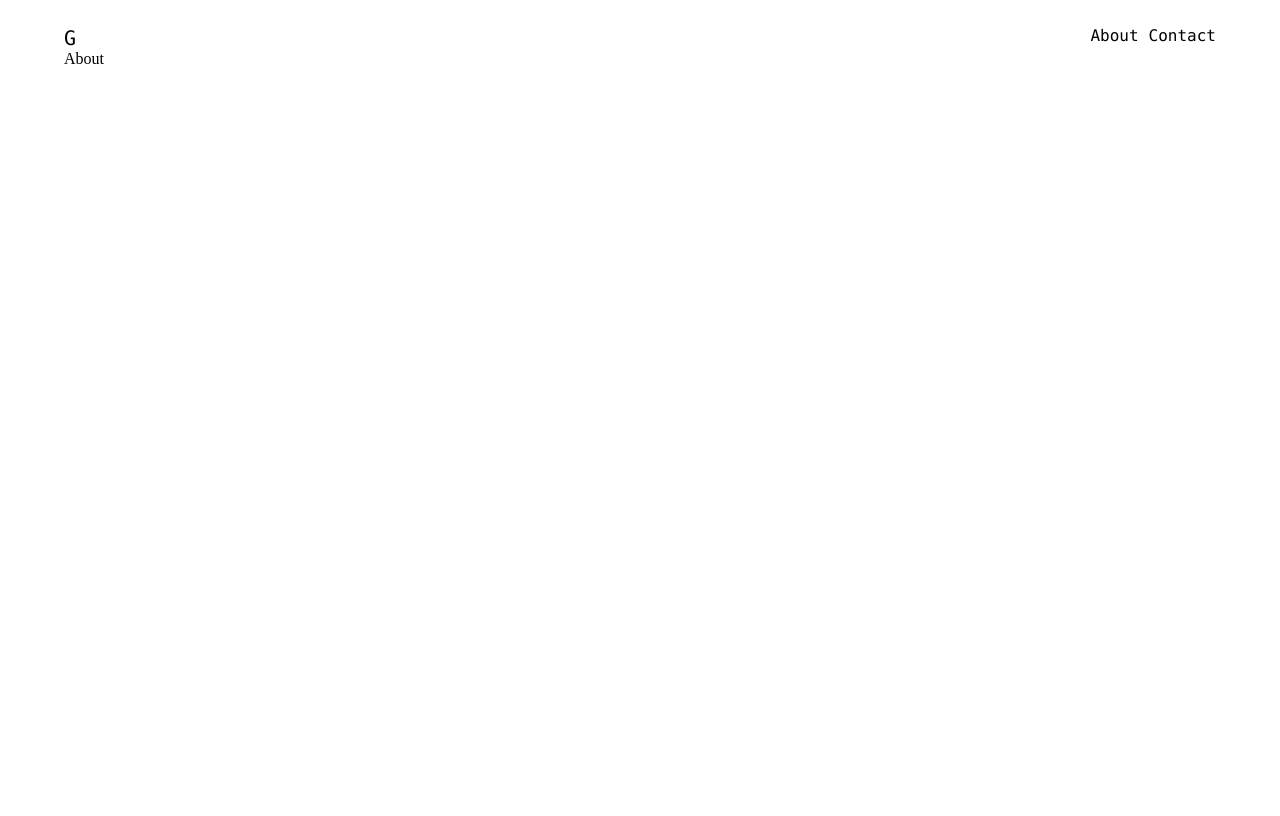
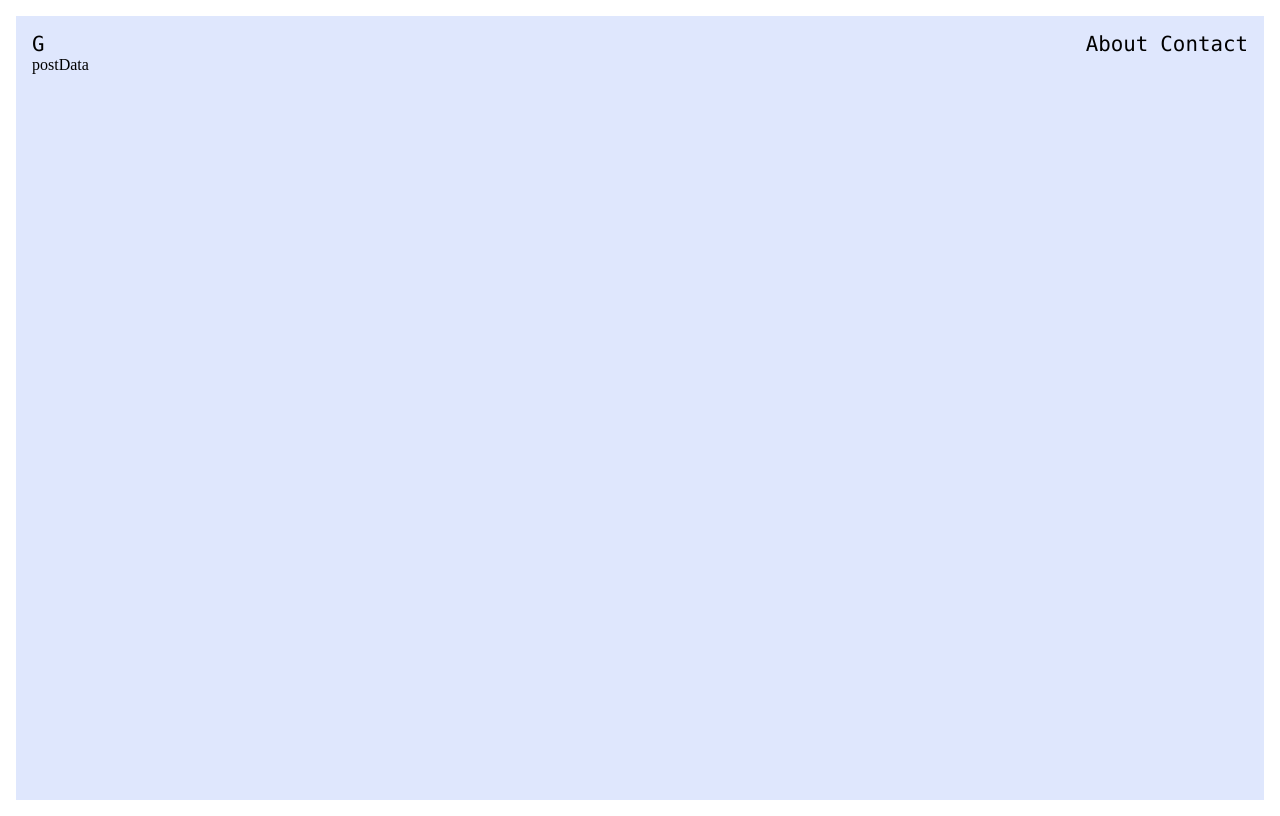
Before and after one commit to guthriealbertson/portfolio, a Next.js app: page /about in a window 1280 px wide. Built offline with nearby package versions, Linux system fonts and the light colour scheme.

Commit message:
Added color chagning background

```diff
--- a/components/layout.js
+++ b/components/layout.js
@@ -1,11 +1,53 @@
-import styles from '@/styles/Layout.module.css'
-import Navbar from './navbar';
+"use client";
+import styles from "@/styles/Layout.module.css";
+import Navbar from "./navbar";
+import Link from "next/link";
+import { useState } from "react";
+import { useRouter } from "next/router";
+import { useEffect } from "react";
 
 export default function Layout({ children }) {
+  const router = useRouter();
+  const [color, setColor] = useState(0);
+  const [count, setCount] = useState(0);
+
+  useEffect(() => {
+    const handleRouteChange = (url, { shallow }) => {
+      console.log(
+        `App is changing to ${url} ${
+          shallow ? "with" : "without"
+        } shallow routing`
+      );
+      switch (url) {
+        case "/":
+          setColor("#dfe7fd");
+          break;
+        case "/contact":
+          setColor("#E2ECE9");
+          break;
+        case "/about":
+          setColor("#FDE2E4");
+          break;
+        default:
+          setColor("#dfe7fd");
+      }
+    };
+
+    router.events.on("routeChangeStart", handleRouteChange);
+
+    // If the component is unmounted, unsubscribe
+    // from the event with the `off` method:
+    return () => {
+      router.events.off("routeChangeStart", handleRouteChange);
+    };
+  }, [router]);
+
   return (
-    <>
-      <Navbar/>
-      <main>{children}</main>
-    </>
+    <div>
+      <div className={styles.background} style={{ backgroundColor: color }}>
+        <Navbar />
+        <main>{children}</main>
+      </div>
+    </div>
   );
 }
--- a/pages/about.js
+++ b/pages/about.js
@@ -1,3 +1,3 @@
 export default function About() {
-    return <div>About</div>
+  return <div>postData</div>;
 }
--- a/styles/Home.module.css
+++ b/styles/Home.module.css
@@ -1,24 +1,23 @@
 .main {
+  padding-top: 5rem;
   font-family: var(--font-calibri);
   display: flex;
   flex-direction: column;
   justify-content: space-between;
-  position: absolute;
-  top: 20%;
 }
 
 .lineone {
-  font-size: clamp(25px, 5vw, 50px);
+  font-size: 2rem;
   font-weight: 400;
   color: rgb(17, 11, 86);
 }
 
 .linetwo {
-  font-size: clamp(40px, 8vw, 80px);
+  font-size: 4rem;
   font-weight: 600;
   color: rgb(29, 16, 172);
 }
 
 .linethree {
-  font-size: clamp(20px, 3vw, 35px);
+  font-size: 1.5rem;
 }
--- a/styles/Layout.module.css
+++ b/styles/Layout.module.css
@@ -1,13 +1,16 @@
 .main {
+  font-size: 1.3rem;
   font-family: var(--font-mono);
   display: flex;
   justify-content: space-between;
 }
 
-.logo {
-  font-size: 20px;
+.background {
+  height: 98vh;
+  padding: 1rem;
+  background-color: #dfe7fd;
 }
 
 .link * {
-  padding-left: 10px;
+  padding-left: 0.75rem;
 }
--- a/styles/globals.css
+++ b/styles/globals.css
@@ -1,9 +1,5 @@
 :root {
-  margin-top: 2%;
-  margin-left: 5%;
-  margin-right: 5%;
-  --max-width: 1100px;
-  --border-radius: 12px;
+  margin: 1rem;
   --font-mono: ui-monospace, Menlo, Monaco, "Cascadia Mono", "Segoe UI Mono",
     "Roboto Mono", "Oxygen Mono", "Ubuntu Monospace", "Source Code Pro",
     "Fira Mono", "Droid Sans Mono", "Courier New", monospace;
@@ -19,8 +15,6 @@
 
 html,
 body {
-  max-width: 100vw;
-  overflow-x: hidden;
 }
 
 a {
```
Also changed, not shown: pages/index.js (+2 -5 lines), public/resume.md (added, +56 -0 lines).
